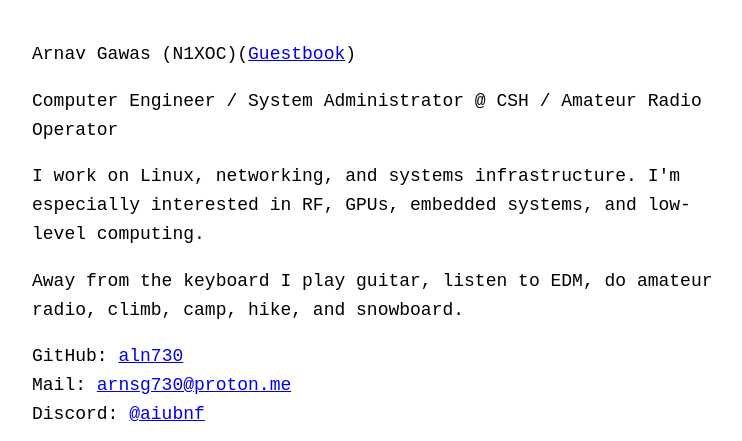
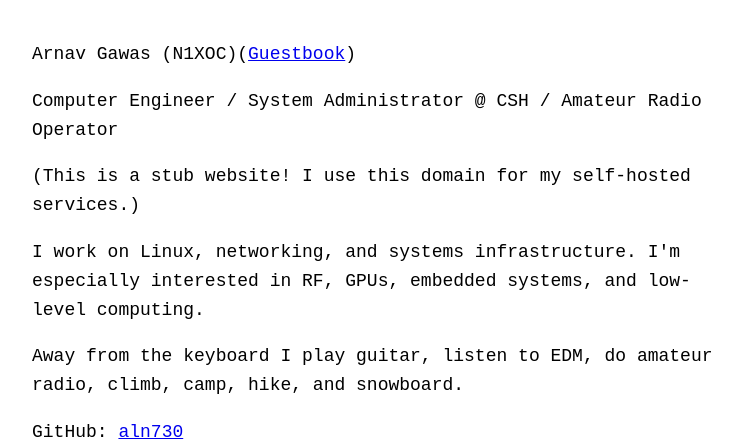
Before and after one commit to aln730/agaws.net, a plain HTML site: page index.html in a window 1280 px wide. Shown: the top 441 px of the page, without its empty margins (258-1000 px from the left). Drawn offline with Linux system fonts and the light colour scheme.

Commit message:
we are back

```diff
--- a/index.html
+++ b/index.html
@@ -11,6 +11,7 @@
 
 <p>Computer Engineer / System Administrator @ CSH / Amateur Radio Operator</p>
 
+<p>(This is a stub website! I use this domain for my self-hosted services.)</p>
 <p>I work on Linux, networking, and systems infrastructure. I'm especially interested in RF, GPUs, embedded systems, and low-level computing.</p>
 
 <p>Away from the keyboard I play guitar, listen to EDM, do amateur radio, climb, camp, hike, and snowboard.</p>
```
